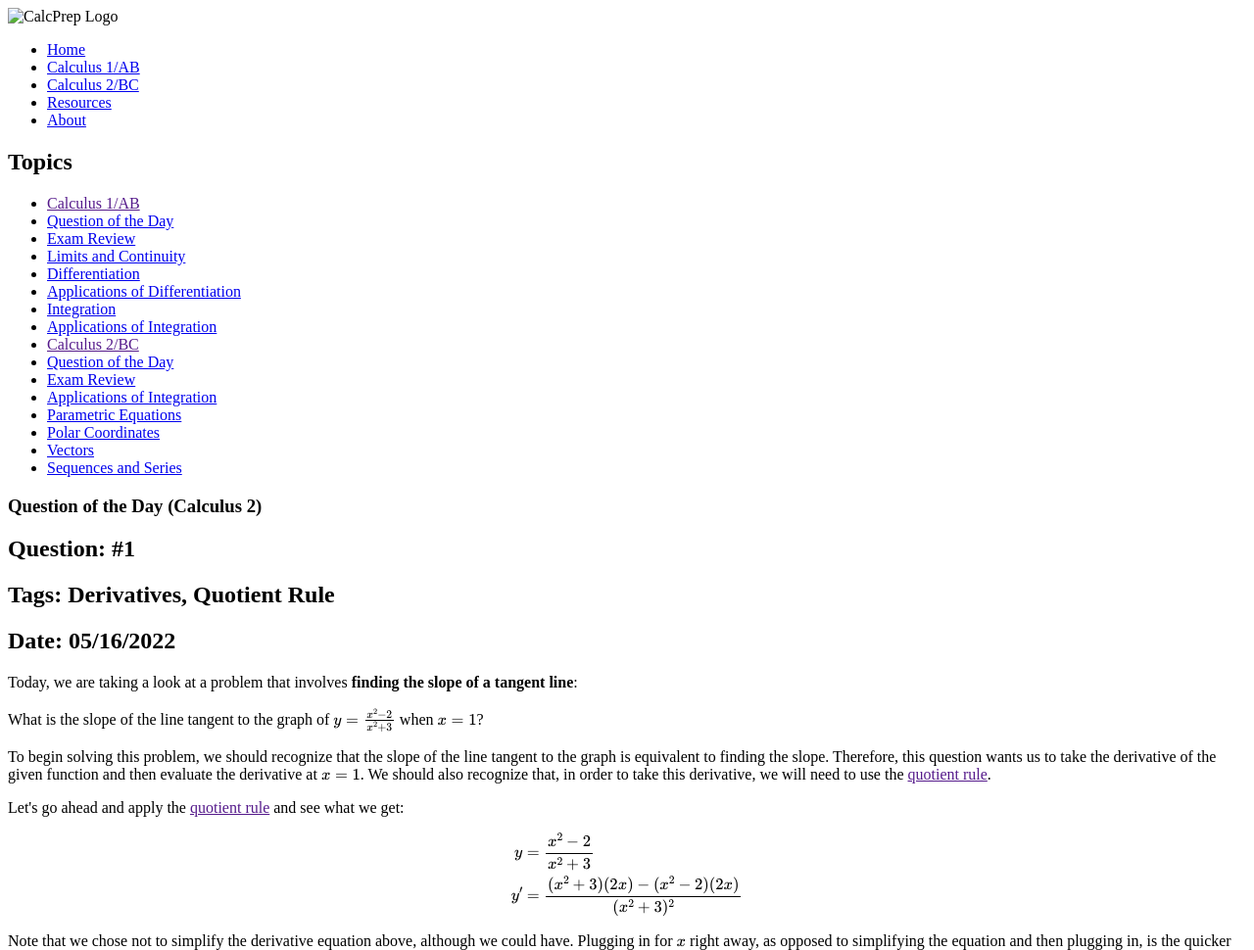
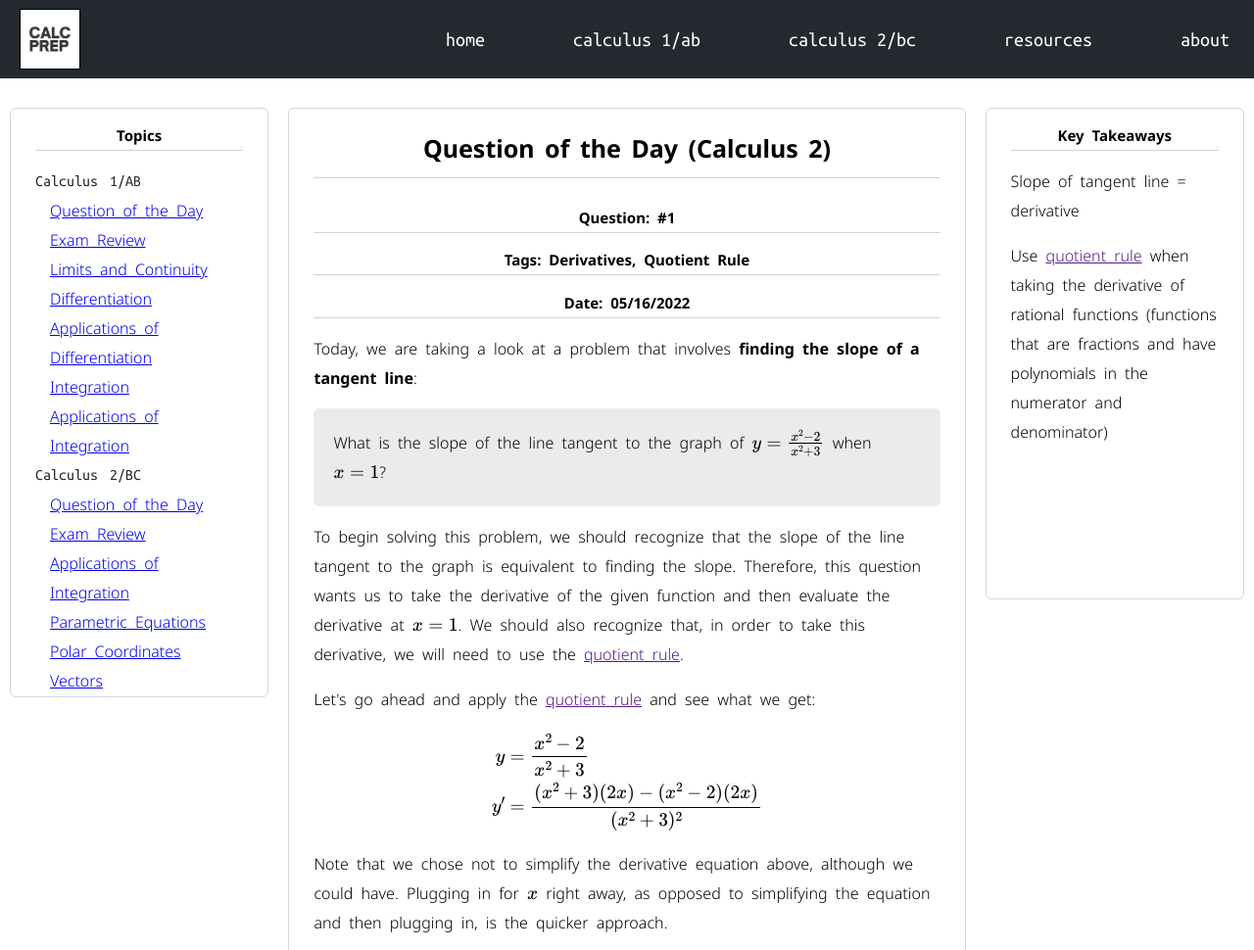
Before and after one commit to zacharywilkerson/calcprep, a plain HTML site: page html/calculus-2/daily-question/05-16-2022.html in a window 1280 px wide. Shown: the top 970 px of the page at 98% size. Drawn offline with nearby package versions, Linux system fonts and the light colour scheme; the site is published under a folder, as on GitHub Pages, so addresses that start at the root find nothing.

Commit message:
attempting to fix links

```diff
--- a/html/calculus-2/daily-question/05-16-2022.html
+++ b/html/calculus-2/daily-question/05-16-2022.html
@@ -4,7 +4,7 @@
     <meta charset="UTF-8">
     <meta http-equiv="X-UA-Compatible" content="IE=edge">
     <meta name="viewport" content="width=device-width, initial-scale=1.0">
-    <link rel="stylesheet" href="/css/style.css">
+    <link rel="stylesheet" href="../../../css/style.css">
     <script src="https://polyfill.io/v3/polyfill.min.js?features=es6"></script>
     <script id="MathJax-script" async src="https://cdn.jsdelivr.net/npm/mathjax@3/es5/tex-mml-chtml.js"></script>
     <link rel="preconnect" href="https://fonts.googleapis.com">
@@ -15,14 +15,14 @@
 </head>
 <body>
     <header class="header_container">
-        <img class="header_logo" src="/images/general/logo.png" alt="CalcPrep Logo">
+        <img class="header_logo" src="../../../images/general/logo.png" alt="CalcPrep Logo">
         <nav class="header_nav">
             <ul>
-                <li class="header_nav_li"><a class="header_nav_a" href="/index.html">Home</a></li>
-                <li class="header_nav_li"><a class="header_nav_a" href="/html/calculus-1.html">Calculus 1/AB</a></li>
-                <li class="header_nav_li"><a class="header_nav_a" href="/html/calculus-2.html">Calculus 2/BC</a></li>
-                <li class="header_nav_li"><a class="header_nav_a" href="/html/resources.html">Resources</a></li>
-                <li class="header_nav_li"><a class="header_nav_a" href="/html/about.html">About</a></li>
+                <li class="header_nav_li"><a class="header_nav_a" href="../../index.html">Home</a></li>
+                <li class="header_nav_li"><a class="header_nav_a" href="../../calculus-1.html">Calculus 1/AB</a></li>
+                <li class="header_nav_li"><a class="header_nav_a" href="../../calculus-2.html">Calculus 2/BC</a></li>
+                <li class="header_nav_li"><a class="header_nav_a" href="../../resources.html">Resources</a></li>
+                <li class="header_nav_li"><a class="header_nav_a" href="../../about.html">About</a></li>
             </ul>
         </nav>
     </header>
@@ -33,23 +33,23 @@
                 <ul class="main_nav_ul">
                     <li class="main_nav_li"><a class="main_nav_a" href="">Calculus 1/AB</a></li>
                     <nav class="main_directory_subnav">
-                        <li class="main_subnav_li"><a class="main_subnav_a" href="/html/calculus-1/daily-question/daily-question.html">Question of the Day</a></li>
-                        <li class="main_subnav_li"><a class="main_subnav_a" href="/html/calculus-1/exam-review/exam-review.html">Exam Review</a></li>
-                        <li class="main_subnav_li"><a class="main_subnav_a" href="/html/calculus-1.html">Limits and Continuity</a></li>
-                        <li class="main_subnav_li"><a class="main_subnav_a" href="/html/calculus-1.html">Differentiation</a></li>
-                        <li class="main_subnav_li"><a class="main_subnav_a" href="/html/calculus-1.html">Applications of Differentiation</a></li>
-                        <li class="main_subnav_li"><a class="main_subnav_a" href="/html/calculus-1.html">Integration</a></li>
-                        <li class="main_subnav_li"><a class="main_subnav_a" href="/html/calculus-1.html">Applications of Integration</a></li>
+                        <li class="main_subnav_li"><a class="main_subnav_a" href="../../calculus-1/daily-question/daily-question.html">Question of the Day</a></li>
+                        <li class="main_subnav_li"><a class="main_subnav_a" href="../../calculus-1/exam-review/exam-review.html">Exam Review</a></li>
+                        <li class="main_subnav_li"><a class="main_subnav_a" href="../../calculus-1.html">Limits and Continuity</a></li>
+                        <li class="main_subnav_li"><a class="main_subnav_a" href="../../calculus-1.html">Differentiation</a></li>
+                        <li class="main_subnav_li"><a class="main_subnav_a" href="../../calculus-1.html">Applications of Differentiation</a></li>
+                        <li class="main_subnav_li"><a class="main_subnav_a" href="../../calculus-1.html">Integration</a></li>
+                        <li class="main_subnav_li"><a class="main_subnav_a" href="../../calculus-1.html">Applications of Integration</a></li>
                     </nav>
                     <li class="main_nav_li"><a class="main_nav_a" href="">Calculus 2/BC</a></li>
                     <nav class="main_directory_subnav">
-                        <li class="main_subnav_li"><a class="main_subnav_a" href="/html/calculus-2/daily-question/daily-question.html">Question of the Day</a></li>
-                        <li class="main_subnav_li"><a class="main_subnav_a" href="/html/calculus-2/exam-review/exam-review.html">Exam Review</a></li>
-                        <li class="main_subnav_li"><a class="main_subnav_a" href="/html/calculus-1.html">Applications of Integration</a></li>
-                        <li class="main_subnav_li"><a class="main_subnav_a" href="/html/calculus-1.html">Parametric Equations</a></li>
-                        <li class="main_subnav_li"><a class="main_subnav_a" href="/html/calculus-1.html">Polar Coordinates</a></li>
-                        <li class="main_subnav_li"><a class="main_subnav_a" href="/html/calculus-1.html">Vectors</a></li>
-                        <li class="main_subnav_li"><a class="main_subnav_a" href="/html/calculus-1.html">Sequences and Series</a></li>
+                        <li class="main_subnav_li"><a class="main_subnav_a" href="../../calculus-2/daily-question/daily-question.html">Question of the Day</a></li>
+                        <li class="main_subnav_li"><a class="main_subnav_a" href="../../calculus-2/exam-review/exam-review.html">Exam Review</a></li>
+                        <li class="main_subnav_li"><a class="main_subnav_a" href="../../calculus-1.html">Applications of Integration</a></li>
+                        <li class="main_subnav_li"><a class="main_subnav_a" href="../../calculus-1.html">Parametric Equations</a></li>
+                        <li class="main_subnav_li"><a class="main_subnav_a" href="../../calculus-1.html">Polar Coordinates</a></li>
+                        <li class="main_subnav_li"><a class="main_subnav_a" href="../../calculus-1.html">Vectors</a></li>
+                        <li class="main_subnav_li"><a class="main_subnav_a" href="../../calculus-1.html">Sequences and Series</a></li>
                     </nav>
                 </ul>
             </nav>
```
